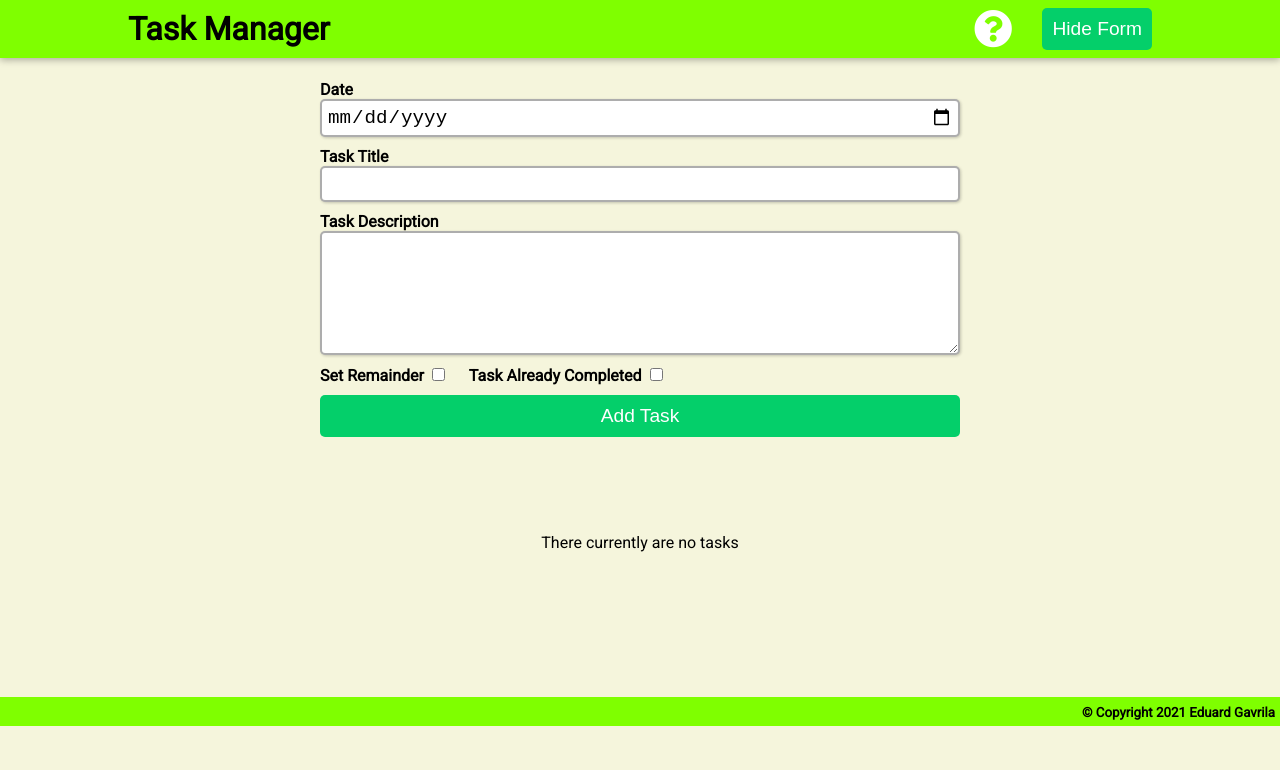
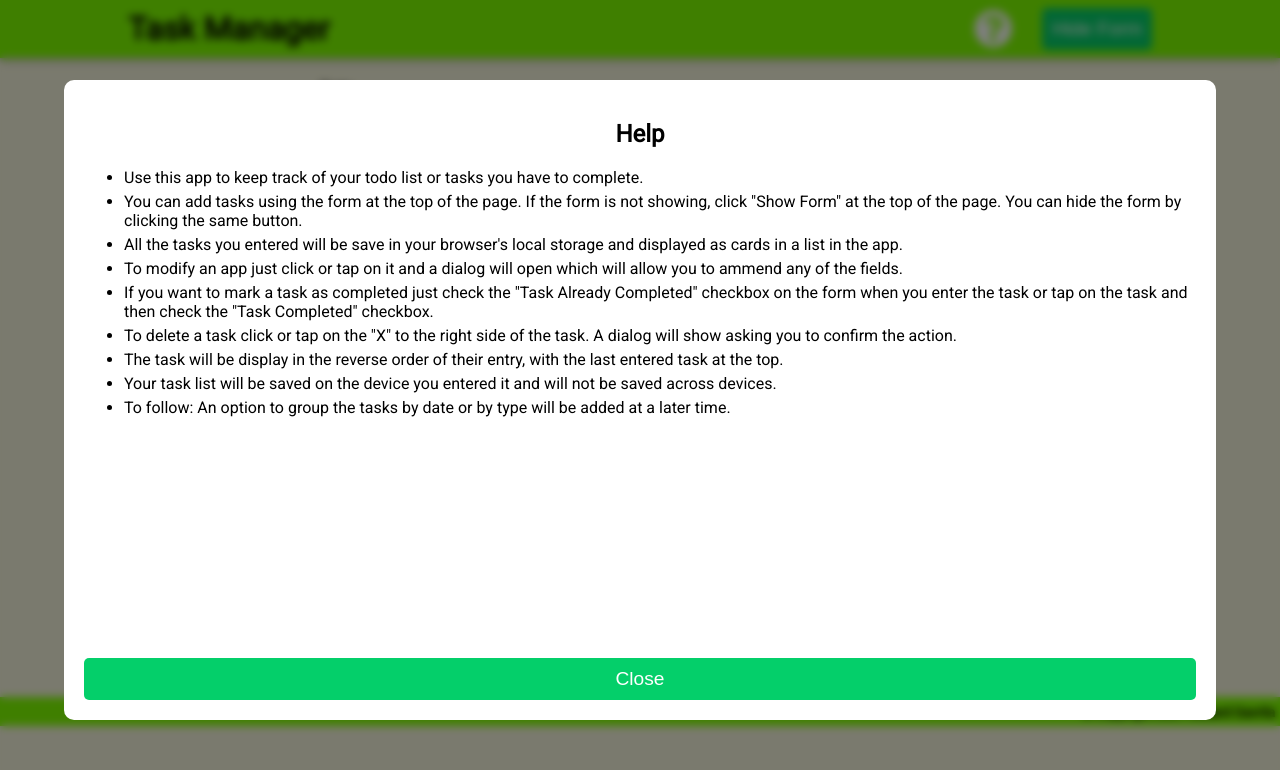
Before and after one commit to edy-gavrila/JavaScript-Task-Tracker, a plain HTML site: page index.html in a window 1280 px wide. Both pictures are taken after a click on the button 993 px from the left and 29 px from the top of the page. Drawn offline with Linux system fonts and the light colour scheme.

Commit message:
Added the  help section to the app

```diff
--- /dev/null
+++ b/help.js
@@ -0,0 +1,29 @@
+const helpBtn = document.getElementById("help-btn");
+
+helpBtn.addEventListener("click", () => {
+  backdropEl.classList.remove("hidden");
+  backdropEl.innerHTML = `
+    <div class="modal help-dlg">
+    <div>
+    <h2>Help</h2>
+    <ul>
+    <li>Use this app to keep track of your todo list or tasks you have to complete.</li>
+    <li>You can add tasks using the form at the top of the page. If the form is not showing, click "Show Form" at the top of the page. You can hide the form by clicking the same button.</li>
+    <li>All the tasks you entered will be save in your browser's local storage and displayed as cards in a list in the app.</li>
+    <li>To modify an app just click or tap on it and a dialog will open which will allow you to ammend any of the fields.</li>
+    <li>If you want to mark a task as completed just check the "Task Already Completed" checkbox on the form when you enter the task or tap on the task and then check the "Task Completed" checkbox.</li>
+    <li> To delete a task click or tap on the "X" to the right side of the task. A dialog will show asking you to confirm the action.</li>
+    <li>The task will be display in the reverse order of their entry, with the last entered task at the top.</li>
+    <li>Your task list will be saved on the device you entered it and will not be saved across devices.</li>
+    <li>To follow: An option to group the tasks by date or by type will be added at a later time.</li>
+
+    </ul>
+    </div>
+    <button id="close-help">Close</button>
+    </div>
+    `;
+  const closeBtn = document.getElementById("close-help");
+  closeBtn.addEventListener("click", () => {
+    backdropEl.classList.add("hidden");
+  });
+});
--- a/index.html
+++ b/index.html
@@ -18,7 +18,7 @@
     <header>
       <h1>Task Manager</h1>
       <div class = "nav-btn-container">
-        <button class="help-btn"><i class="fas fa-2x fa-question-circle"></i></button>
+        <button class="help-btn" id="help-btn"><i class="fas fa-2x fa-question-circle"></i></button>
         <button id="show-form">Hide Form</button>
       </div>
     </header>
@@ -45,5 +45,6 @@
 
     <footer><small>&copy; Copyright 2021 Eduard Gavrila</small></footer>
     <script src="script.js" type="text/javascript"></script>
+    <script src="help.js" type="text/javascript"></script>
   </body>
 </html>
--- a/script.js
+++ b/script.js
@@ -115,6 +115,7 @@ function createModal(taskId) {
 
   backdropEl.innerHTML = `
    <div class="modal">
+   <p>Ammend Task</p>
     <label for="date">Date</label>
     <input type="date" id="modal-date" class="date" value = "${
       tasks[taskIndex].date
--- a/style.css
+++ b/style.css
@@ -27,7 +27,7 @@ header h1 {
   margin: 10px 10%;
 }
 
-header .nav-btn-container{
+header .nav-btn-container {
   display: flex;
   align-items: center;
   justify-content: center;
@@ -43,7 +43,7 @@ header button {
   border-radius: 5px;
 }
 
-header .help-btn{
+header .help-btn {
   padding: 0;
   background-color: transparent;
   margin-right: 30px;
@@ -65,9 +65,8 @@ label {
   font-weight: bold;
 }
 
-input[type="checkbox"]{
+input[type="checkbox"] {
   margin-right: 20px;
-
 }
 
 input[type="date"],
@@ -100,7 +99,7 @@ textarea:focus {
   border-radius: 5px;
 }
 
-.modal .cancel-btn{
+.modal .cancel-btn {
   background-color: red;
   margin-left: 20px;
 }
@@ -188,7 +187,7 @@ header button:active,
   cursor: pointer;
 }
 
-.task-container .delete:hover{
+.task-container .delete:hover {
   background-color: red;
   color: white;
 }
@@ -199,8 +198,6 @@ footer {
   text-align: end;
   font-weight: bold;
 }
-
-
 
 .hidden {
   display: none !important;
@@ -222,7 +219,7 @@ footer {
 
 .modal {
   width: 60%;
-  height: 50%;
+  height: 60%;
   padding: 10px;
   background-color: white;
   border-radius: 10px;
@@ -230,13 +227,34 @@ footer {
   flex-direction: column;
 }
 
-.delete-dlg{
+.modal::-webkit-scrollbar {
+  display: none;
+}
+
+.delete-dlg {
   width: 80%;
-  height: 20% ;
+  height: 20%;
   display: flex;
   flex-direction: column;
   justify-content: center;
   align-items: center;
+
+}
+
+.help-dlg {
+  width: 90%;
+  height: 80%;
+  padding: 20px 20px;
+  justify-content: space-between;
+  overflow: scroll;
+}
+
+.help-dlg h2 {
+  text-align: center;
+}
+
+.help-dlg ul li {
+  margin-bottom: 5px;
 }
 
 .invalid {
@@ -267,4 +285,8 @@ footer {
     width: 90%;
     height: 75%;
   }
+
+  header .help-btn {
+    margin-right: 10px;
+  }
 }
```
